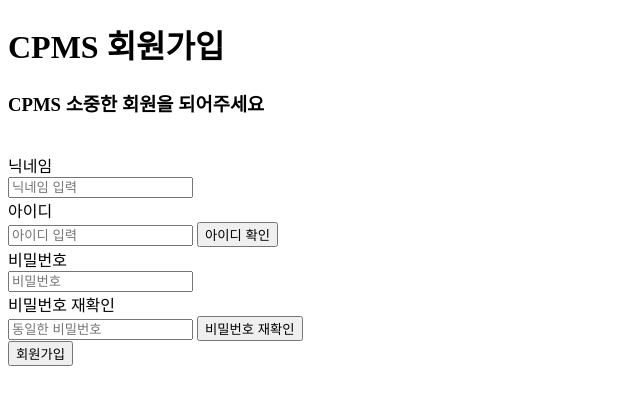
After one commit to LeeJY0116/CPMS, a Django app: template CPMS/CPMSproject/CPMSapp/templates/signup.html in a window 1280 px wide. The commit adds this page. Shown: the top 405 px of the page, without its empty margins (0-640 px from the left). Run offline with Django 3.2, Linux system fonts and the light colour scheme; the template is opened without the code that fills it, so the values that code supplies are empty; some libraries are stand-ins or nearby versions.

Commit message:
signup.html 생성 및 index.html 수정 naver지도 -> 카카오 지도 api 로 변경

```diff
--- /dev/null
+++ b/CPMS/CPMSproject/CPMSapp/templates/signup.html
@@ -0,0 +1,46 @@
+<!DOCTYPE html>
+<html lang="ko">
+
+<head>
+    <meta charset="UTF-8">
+    <meta http-equiv="X-UA-Compatible" content="IE=edge">
+    <meta name="viewport" content="width=device-width, initial-scale=1.0">
+    <title>CPMS-signup</title>
+</head>
+
+<body>
+    <h1>CPMS 회원가입</h1>
+    <h3>CPMS 소중한 회원을 되어주세요</h3>
+    <form name="CPMS-signup" action="" method="post">
+        <br>닉네임<br>
+        <input type="text" name="s_user_name" placeholder="닉네임 입력">
+        <br>아이디<br>
+        <input type="text" name="s_userId" placeholder="아이디 입력">
+        <input type="button" name="s_userCheck" value="아이디 확인">
+        <br>
+        비밀번호<br>
+        <input type="password" name="s_userPw1" placeholder="비밀번호"><br>
+        비밀번호 재확인<br>
+        <input type="password" name="s_user_Pw2" placeholder="동일한 비밀번호">
+        <input type="button" name="s_user_PwCheck" value="비밀번호 재확인">
+        <br>
+        <input type="submit" name="s_user_submit" value="회원가입">
+    </form>
+
+    <footer>
+        <div class="container col-lg-4 home_bottom_banner"
+            style="margin-left: 0px; margin-right: 0px; padding-left: 0px; padding-right: 0px;">
+            <ins class="kakao_ad_area" style="display:none;" data-ad-unit="DAN-8rGrafz8kofQLWhf" data-ad-width="320"
+                data-ad-height="100"></ins>
+            <script type="text/javascript" src="//t1.daumcdn.net/kas/static/ba.min.js" async></script>
+        </div>
+        <div class="container col-lg-4 home_bottom_banner"
+            style="margin-left: 0px; margin-right: 0px; padding-left: 0px; padding-right: 0px;">
+            <ins class="kakao_ad_area" style="display:none;" data-ad-unit="DAN-8rGrafz8kofQLWhf" data-ad-width="320"
+                data-ad-height="100"></ins>
+            <script type="text/javascript" src="//t1.daumcdn.net/kas/static/ba.min.js" async></script>
+        </div>
+    </footer>
+</body>
+
+</html>
```
Also changed, not shown: CPMS/CPMSproject/CPMSapp/templates/index.html (+6 -13 lines).
